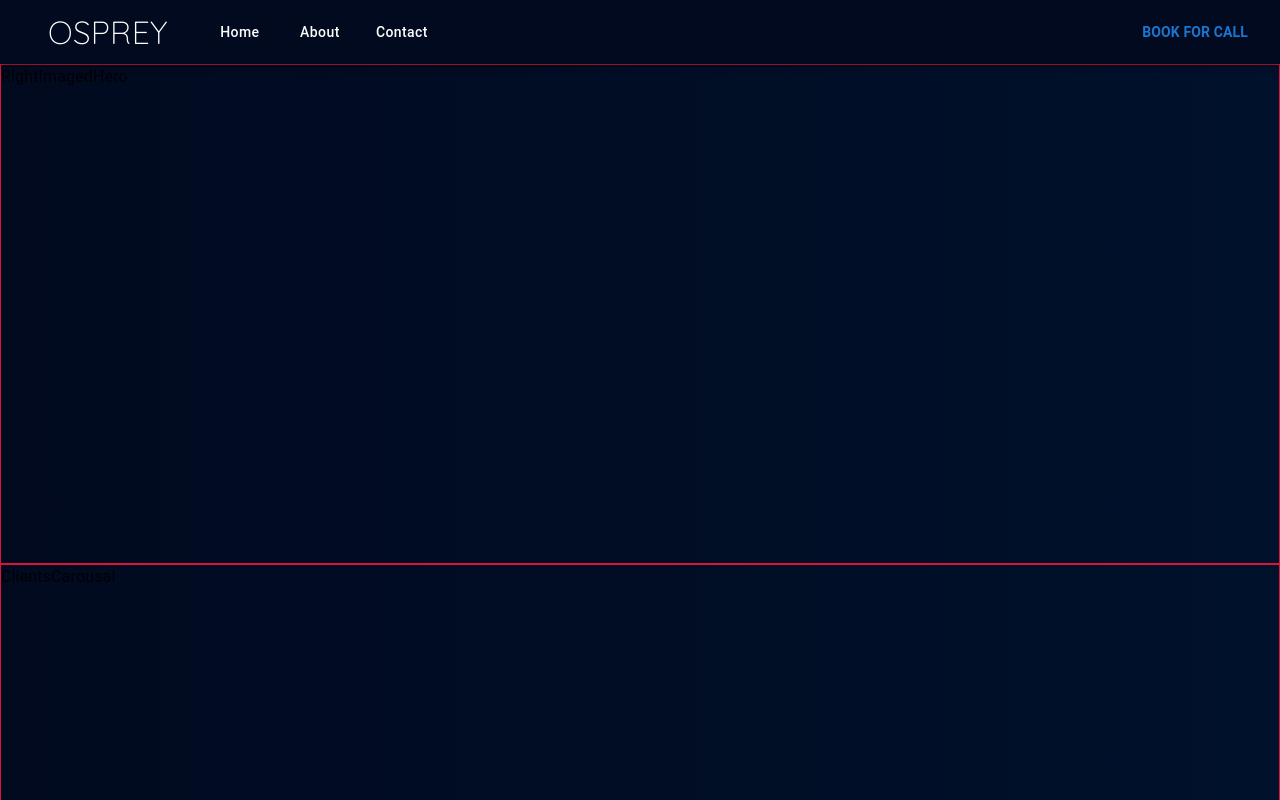
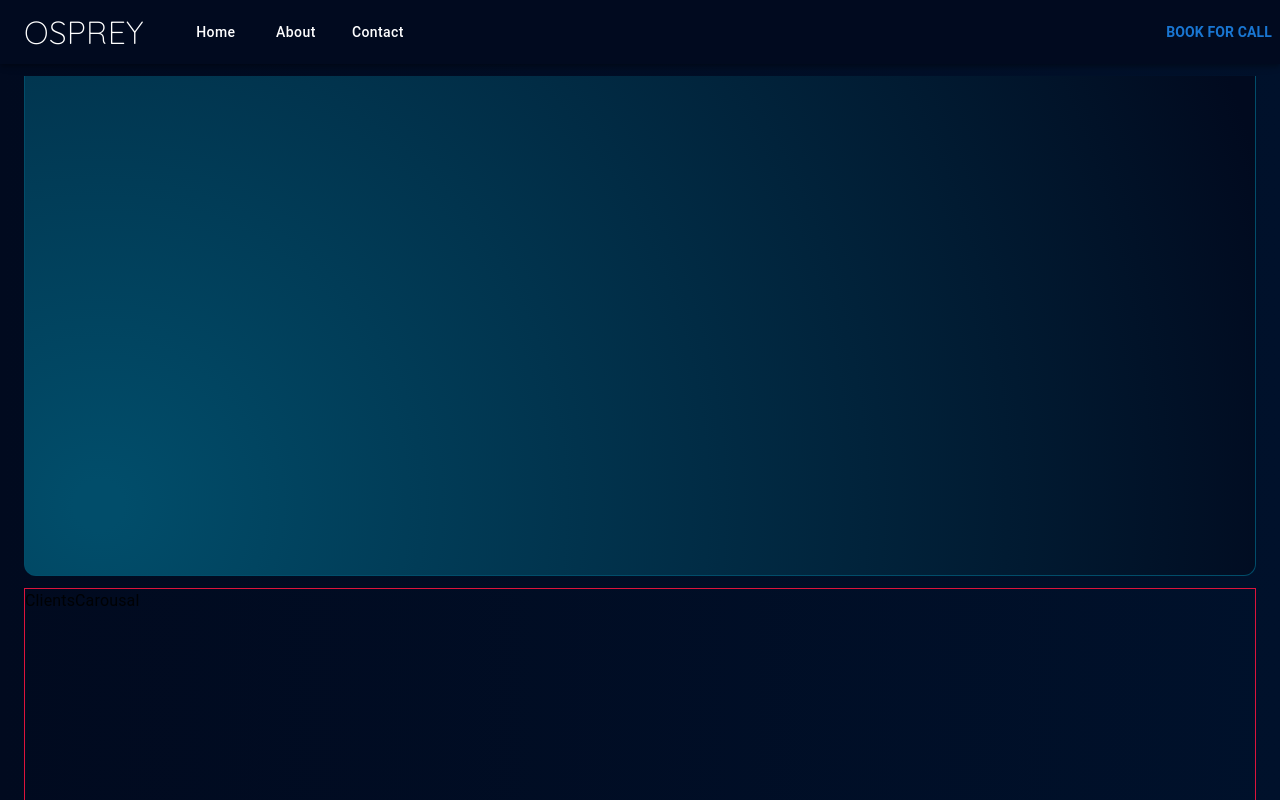
Before and after one commit to AflahPS/osprey-fe-next, a Next.js app: page / in a window 1280 px wide. Shown: the top 800 px of the page. Built offline with nearby package versions, Linux system fonts and the light colour scheme.

Commit message:
gradient added

```diff
--- a/src/components/Heros/RightImagedHero.tsx
+++ /dev/null
@@ -1,14 +0,0 @@
-import { Grid } from '@mui/material';
-import React from 'react';
-
-export const RightImagedHero = () => {
-  return (
-    <Grid
-      container
-      height={500}
-      border={'1px solid crimson'}
-    >
-      <Grid item>RightImagedHero</Grid>
-    </Grid>
-  );
-};
--- /dev/null
+++ b/src/components/Heros/RightImagedHero/index.tsx
@@ -0,0 +1,15 @@
+import React from 'react';
+import { Grid } from '@mui/material';
+import { useStyles } from './styles';
+
+export const RightImagedHero = () => {
+  const classes = useStyles()
+  return (
+    <Grid
+      container
+      className={classes.heroGridMain}
+    >
+      <Grid item></Grid>
+    </Grid>
+  );
+};
--- /dev/null
+++ b/src/components/Heros/RightImagedHero/styles.ts
@@ -0,0 +1,17 @@
+import { UIConstants } from '@/constants/vars';
+import { Theme } from '@mui/material';
+import { createStyles, makeStyles } from '@mui/styles';
+
+export const useStyles = makeStyles((theme: Theme) =>
+  createStyles({
+    heroGridMain: {
+      height: 500,
+      marginTop: UIConstants.heroMargin,
+      marginBottom: UIConstants.heroMargin,
+      border: `1px solid ${theme.osprey.colors.borderLight}`,
+      borderTop: 0,
+      borderRadius: `0px 0px 12px 12px`,
+      backgroundImage: `radial-gradient(circle farthest-corner at 6% 86%, ${theme.osprey.colors.borderLight} 2%, ${theme.osprey.colors.bgDark} 98%)`
+    },
+  })
+);
--- a/src/components/Navbar/index.tsx
+++ b/src/components/Navbar/index.tsx
@@ -15,13 +15,13 @@ import Typography from '@mui/material/Typography';
 import Button from '@mui/material/Button';
 import { theme } from '@/utils/theme';
 import { CyanButton } from '@/shared';
+import { navItems } from '@/constants/vars';
 
 interface Props {
   window?: () => Window;
 }
 
 const drawerWidth = 240;
-const navItems = ['Home', 'About', 'Contact'];
 
 export default function DrawerAppBar(props: Props) {
   const { window } = props;
@@ -72,7 +72,6 @@ export default function DrawerAppBar(props: Props) {
           flexDirection: 'row',
           justifyContent: 'space-between',
           alignItems: 'center',
-          paddingX: 3,
           backgroundColor: theme.osprey.colors.bgDark,
         }}
       >
--- /dev/null
+++ b/src/constants/vars.ts
@@ -0,0 +1,3 @@
+export const UIConstants = {heroMargin: `12px`}
+
+export const navItems = ['Home', 'About', 'Contact'];
--- a/src/pages/index.tsx
+++ b/src/pages/index.tsx
@@ -8,11 +8,14 @@ import {
   StatsHero,
   TestimonialsHero,
 } from '@/components/Heros';
+import { theme } from '@/utils/theme';
 import AppLayout from '@/wrappers/Layout';
 import MetaHeader from '@/wrappers/Meta';
+import { ThemeProvider } from '@mui/styles';
 
 export default function Home() {
   return (
+    <ThemeProvider theme={theme}>
       <AppLayout>
         <MetaHeader />
         <RightImagedHero />
@@ -24,5 +27,6 @@ export default function Home() {
         <TestimonialsHero />
         <FinalHero />
       </AppLayout>
+    </ThemeProvider>
   );
 }
--- a/src/wrappers/Layout/index.tsx
+++ b/src/wrappers/Layout/index.tsx
@@ -10,7 +10,7 @@ interface Props {
 const AppLayout = (props: Props) => {
   const { children } = props;
   return (
-    <Grid container direction={"column"} minHeight={"100vh"} justifyContent={"space-between"}>
+    <Grid container direction={"column"} minHeight={"100vh"} justifyContent={"space-between"} paddingX={3}>
       <Grid item>
         <Navbar />
       </Grid>
```
Lines whose indentation alone changed are shown as unchanged.
